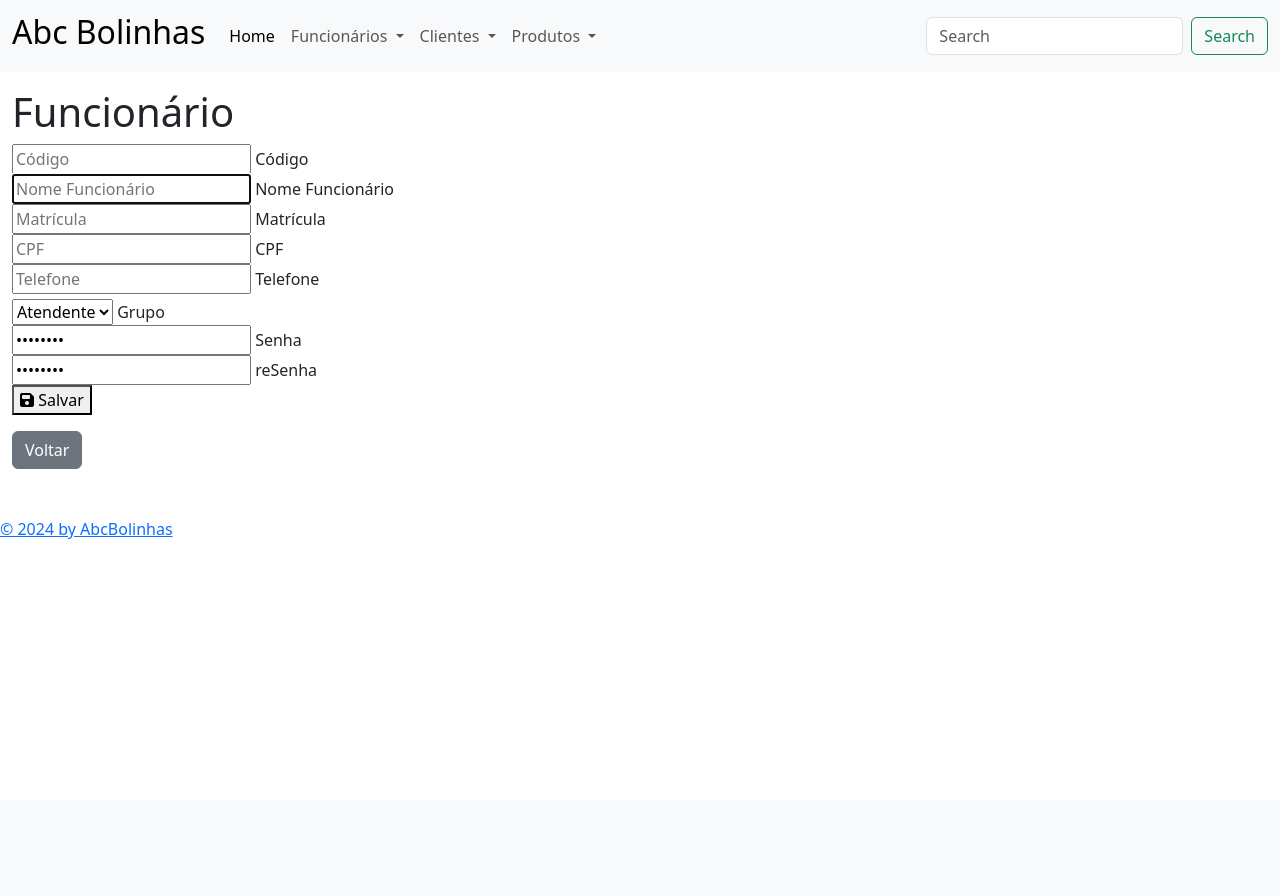
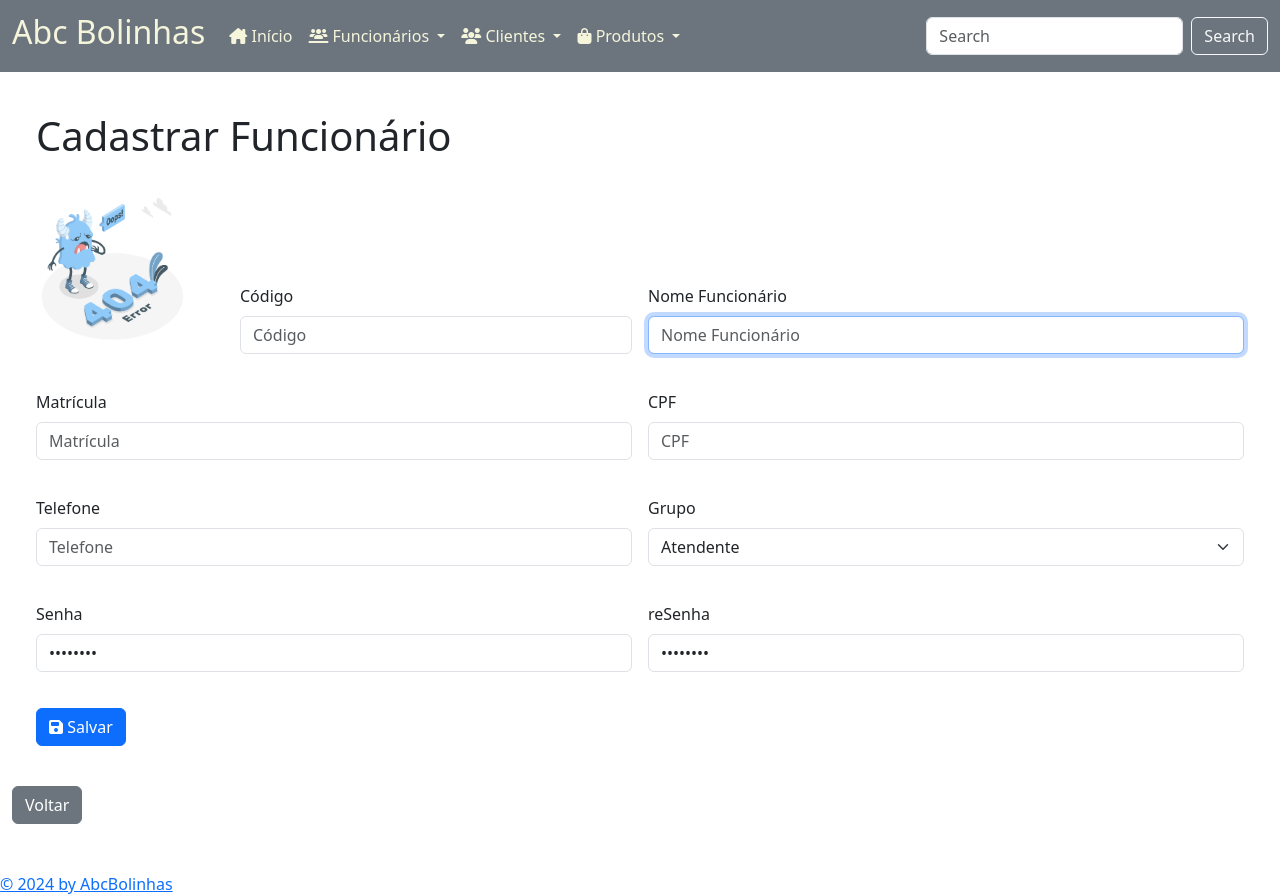
Before and after one commit to AugustoJr23/comandas_app, a Flask app: page /funcionario/formFuncionario/ in a window 1280 px wide. Before the commit the page ends 539 px from the top, so only its background shows below. Run offline with Flask 3, Linux system fonts and the light colour scheme; some libraries are stand-ins or nearby versions.

Commit message:
Alterado estilização das páginas e ajustado rota dos botões!

```diff
--- a/scr/mod_funcionario/templates/formFuncionario.html
+++ b/scr/mod_funcionario/templates/formFuncionario.html
@@ -3,38 +3,73 @@
 {% block title %}Funcionário{% endblock %}
 
 {% block content %}
-<form name="formAdicionar" id="formAdicionar" action="" method="POST">
-    <h1>Funcionário</h1>
+<form name="formAdicionar" id="formAdicionar" action="" method="POST" class="row g-3 p-4">
+    <h1>Cadastrar Funcionário</h1>
 
-    <input type="text" name="id" id="id" value="" placeholder="Código" readonly>
-    <label for="id">Código</label>
-    <br>
-    <input type="text" name="nome" id="nome" value="" placeholder="Nome Funcionário" maxlength="100" autofocus required>
-    <label for="nome">Nome Funcionário</label>
-    <br>
-    <input type="text" name="matricula" id="matricula" value="" placeholder="Matrícula" maxlength="15" required>
-    <label for="matricula">Matrícula</label>
-    <br>
-    <input type="text" name="cpf" id="cpf" value="" placeholder="CPF" maxlength="15" required>
-    <label for="cpf">CPF</label>
-    <br>
-    <input type="tel" name="telefone" id="telefone" value="" placeholder="Telefone" maxlength="15" required>
-    <label for="telefone" class="form-label">Telefone</label>
-    <br>
-    <select name="grupo" id="grupo" aria-label="Grupo">
-        <option value="0">Atendente</option>
-        <option value="1">Caixa</option>
-        <option value="2">Adm</option>
-    </select>
-    <label for="grupo">Grupo</label>
-    <br>
-    <input type="password" name="senha" id="senha" value="Bolinhas" placeholder="Senha" required>
-    <label for="senha">Senha</label>
-    <br>
-    <input type="password" name="resenha" id="resenha" value="Bolinhas" placeholder="Senha" required>
-    <label for="resenha">reSenha</label>
-    <br>
-    <button type='submit' name='salvaUsuarioDB' id='salvaUsuarioDB'><i class='fas fa-save'></i> Salvar</button>
+    <div class="col-md-2">
+        <img style="width: 154px; height: 164px;" src="../../static/Monster404Error.png">
+    </div>
+    <div class="col-md-4">
+        <div style="margin-top: 100px;">
+            <label for="id" class="form-label">Código</label>
+            <input type="text" class="form-control" id="id" value="" placeholder="Código" readonly>
+        </div>
+    </div>
+    <div class="col-md-6">
+        <div style="margin-top: 100px;">
+            <label for="nome" class="form-label">Nome Funcionário</label>
+            <input type="text" class="form-control" id="nome" value="" placeholder="Nome Funcionário" maxlength="100"
+                autofocus required>
+        </div>
+    </div>
+    <div class="col-md-6">
+        <div style="margin-top: 20px;">
+            <label for="matricula" class="form-label">Matrícula</label>
+            <input type="text" class="form-control" id="matricula" value="" placeholder="Matrícula" maxlength="15"
+                required>
+        </div>
+    </div>
+    <div class="col-md-6">
+        <div style="margin-top: 20px;">
+            <label for="cpf" class="form-label">CPF</label>
+            <input type="text" class="form-control" id="cpf" value="" placeholder="CPF" maxlength="15" required>
+        </div>
+    </div>
+    <div class="col-md-6">
+        <div style="margin-top: 20px;">
+            <label for="telefone" class="form-label">Telefone</label>
+            <input type="tel" class="form-control" id="telefone" value="" placeholder="Telefone" maxlength="15"
+                required>
+        </div>
+    </div>
+    <div class="col-md-6">
+        <div style="margin-top: 20px;">
+            <label for="grupo" class="form-label">Grupo</label>
+            <select name="grupo" id="grupo" class="form-select" aria-label="Grupo">
+                <option value="0">Atendente</option>
+                <option value="1">Caixa</option>
+                <option value="2">Adm</option>
+            </select>
+        </div>
+    </div>
+    <div class="col-md-6">
+        <div style="margin-top: 20px;">
+            <label for="senha" class="form-label">Senha</label>
+            <input type="password" class="form-control" id="senha" value="Bolinhas" placeholder="Senha" required>
+        </div>
+    </div>
+    <div class="col-md-6">
+        <div style="margin-top: 20px;">
+            <label for="resenha" class="form-label">reSenha</label>
+            <input type="password" class="form-control" id="resenha" value="Bolinhas" placeholder="Senha" required>
+        </div>
+    </div>
+    <div class="col-md-6">
+        <div style="margin-top: 20px;">
+            <button type='submit' name='salvaUsuarioDB' id='salvaUsuarioDB' class="btn btn-primary"><i
+                    class='fas fa-save'></i> Salvar</button>
+        </div>
+    </div>
 </form>
 <a href="{{ url_for('index.formIndex') }}" class="btn btn-secondary mt-3">Voltar</a>
 {% endblock %}
--- a/scr/templates/base.html
+++ b/scr/templates/base.html
@@ -12,56 +12,72 @@
   <link rel="shortcut icon" href="{{ url_for('static', filename='favicon.ico') }}">
 </head>
 
-<body>
+<body class="bg-tertiary">
   {% block menu %}
-    <nav class="navbar navbar-expand-lg bg-body-tertiary">
+  <nav class="navbar navbar-expand-lg bg-secondary">
     <div class="container-fluid">
-            <a class="navbar-brand" href="#"><h2>Abc Bolinhas</h2></a>
-            <button class="navbar-toggler" type="button" data-bs-toggle="collapse" data-bs-target="#navbarScroll" aria-controls="navbarScroll" aria-expanded="false" aria-label="Toggle navigation">
+      <a class="navbar-brand" style="color:beige;" href="#">
+        <h2>Abc Bolinhas</h2>
+      </a>
+      <button class="navbar-toggler" type="button" data-bs-toggle="collapse" data-bs-target="#navbarScroll"
+        aria-controls="navbarScroll" aria-expanded="false" aria-label="Toggle navigation">
         <span class="navbar-toggler-icon"></span>
       </button>
       <div class="collapse navbar-collapse" id="navbarScroll">
         <ul class="navbar-nav me-auto my-2 my-lg-0 navbar-nav-scroll" style="--bs-scroll-height: 100px;">
           <li class="nav-item">
-                        <a class="nav-link active" aria-current="page" href="{{ url_for('index.formIndex') }}">Home</a>
+            <a class="nav-link active" style="color: beige;" aria-current="page"
+              href="{{ url_for('index.formIndex') }}">
+              <i class="fa-solid fa-house-chimney"></i> Início
+            </a>
           </li>
           <li class="nav-item dropdown">
-                        <a class="nav-link dropdown-toggle" href="#" role="button" data-bs-toggle="dropdown" aria-expanded="false">
-                          Funcionários
+            <a class="nav-link dropdown-toggle" style="color: beige;" href="#" role="button" data-bs-toggle="dropdown"
+              aria-expanded="false">
+              <i class="fa-solid fa-users-line"></i> Funcionários
             </a>
             <ul class="dropdown-menu">
-                          <li><a class="dropdown-item" href="{{ url_for('funcionario.formFuncionario') }}">Form Funcionários</a></li>
-                          <li><a class="dropdown-item" href="{{ url_for('funcionario.formListaFuncionario') }}">Form Lista Funcionario</a></li>
-                          <li><hr class="dropdown-divider"></li>
+              <li><a class="dropdown-item" href="{{ url_for('funcionario.formFuncionario') }}">Cadastrar Funcionário</a>
+              </li>
+              <li><a class="dropdown-item" href="{{ url_for('funcionario.formListaFuncionario') }}">Listar
+                  Funcionario</a></li>
+              <li>
+                <hr class="dropdown-divider">
+              </li>
               <li><a class="dropdown-item" href="#">Something else here</a></li>
             </ul>
           </li>
           <li class="nav-item dropdown">
-                        <a class="nav-link dropdown-toggle" href="#" role="button" data-bs-toggle="dropdown" aria-expanded="false">
-                          Clientes
+            <a class="nav-link dropdown-toggle" style="color: beige;" href="#" role="button" data-bs-toggle="dropdown"
+              aria-expanded="false">
+              <i class="fa-solid fa-users"></i> Clientes
             </a>
             <ul class="dropdown-menu">
-                          <li><a class="dropdown-item" href="{{ url_for('cliente.formCliente') }}">Form Clientes</a></li>
-                          <li><a class="dropdown-item" href="{{ url_for('cliente.formListaCliente') }}">Form Lista cliente</a></li>
-                          <li><hr class="dropdown-divider"></li>
+              <li><a class="dropdown-item" href="{{ url_for('cliente.formCliente') }}">Cadastrar Cliente</a></li>
+              <li><a class="dropdown-item" href="{{ url_for('cliente.formListaCliente') }}">Listar cliente</a></li>
+              <li>
+                <hr class="dropdown-divider">
+              </li>
               <li><a class="dropdown-item" href="#">Something else here</a></li>
             </ul>
           </li>
           <li class="nav-item dropdown">
-                        <a class="nav-link dropdown-toggle" href="#" role="button" data-bs-toggle="dropdown" aria-expanded="false">
-                          Produtos
+            <a class="nav-link dropdown-toggle" style="color: beige;" href="#" role="button" data-bs-toggle="dropdown" aria-expanded="false">
+              <i class="fa-solid fa-bag-shopping"></i> Produtos
             </a>
             <ul class="dropdown-menu">
-                          <li><a class="dropdown-item" href="{{ url_for('produto.formProduto') }}">Form Produto</a></li>
-                          <li><a class="dropdown-item" href="{{ url_for('produto.formListaProduto') }}">Form Lista Produto</a></li>
-                          <li><hr class="dropdown-divider"></li>
+              <li><a class="dropdown-item" href="{{ url_for('produto.formProduto') }}">Cadastrar Produto</a></li>
+              <li><a class="dropdown-item" href="{{ url_for('produto.formListaProduto') }}">Listar Produto</a></li>
+              <li>
+                <hr class="dropdown-divider">
+              </li>
               <li><a class="dropdown-item" href="#">Something else here</a></li>
             </ul>
           </li>
         </ul>
         <form class="d-flex" role="search">
           <input class="form-control me-2" type="search" placeholder="Search" aria-label="Search">
-                    <button class="btn btn-outline-success" type="submit">Search</button>
+          <button class="btn btn-outline-light" type="submit">Search</button>
         </form>
       </div>
     </div>
@@ -93,7 +109,9 @@
   </div>
 
   {% block footer %}
+  <div>
     <a href="{{ url_for('index.formIndex') }}">&copy; 2024 by AbcBolinhas</a>
+  </div>
   {% endblock %}
 
   {% block js %}{% endblock %}
```
Also changed, not shown: scr/mod_cliente/templates/formCliente.html (+50 -22 lines), scr/mod_cliente/templates/formListaCliente.html (+21 -15 lines), scr/mod_funcionario/templates/formListaFuncionario.html (+12 -5 lines), scr/mod_produto/templates/formListaProduto.html (+9 -5 lines), scr/mod_produto/templates/formProduto.html (+23 -15 lines). Lines whose indentation alone changed are shown as unchanged.
